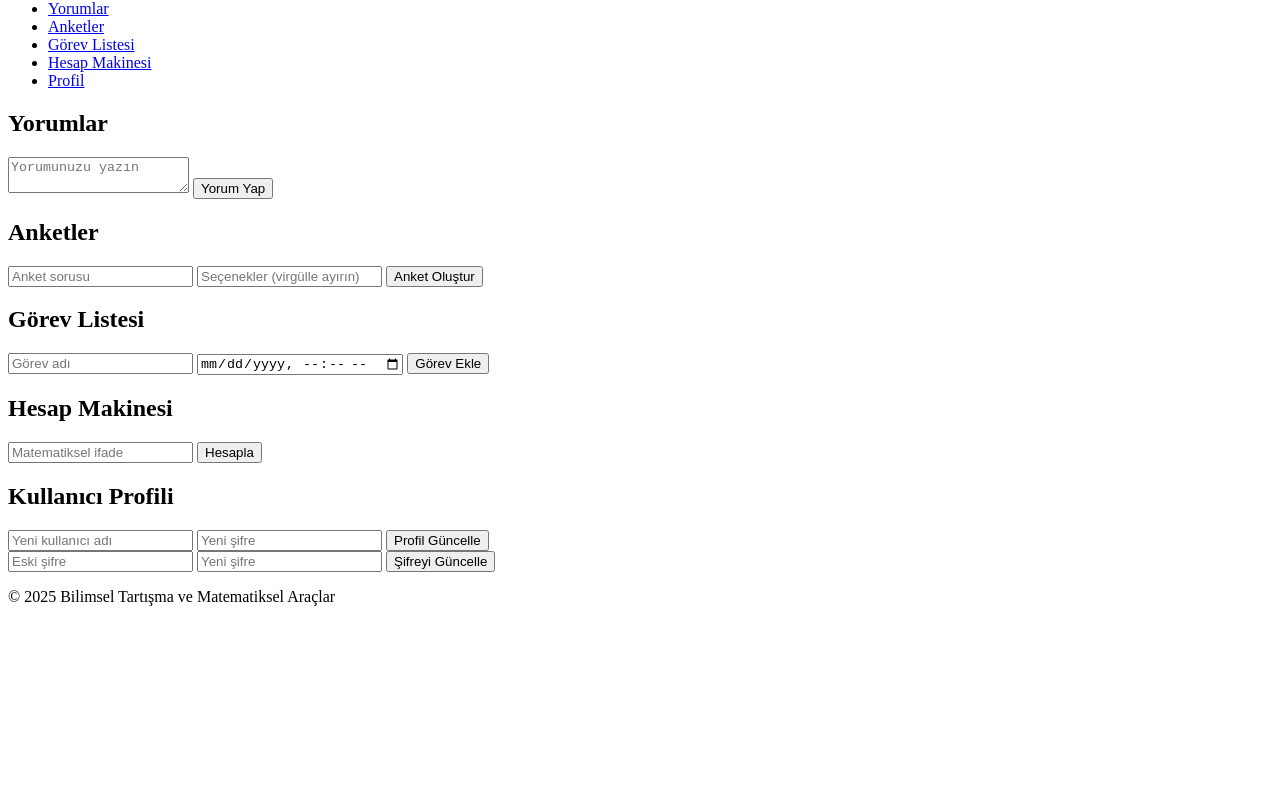
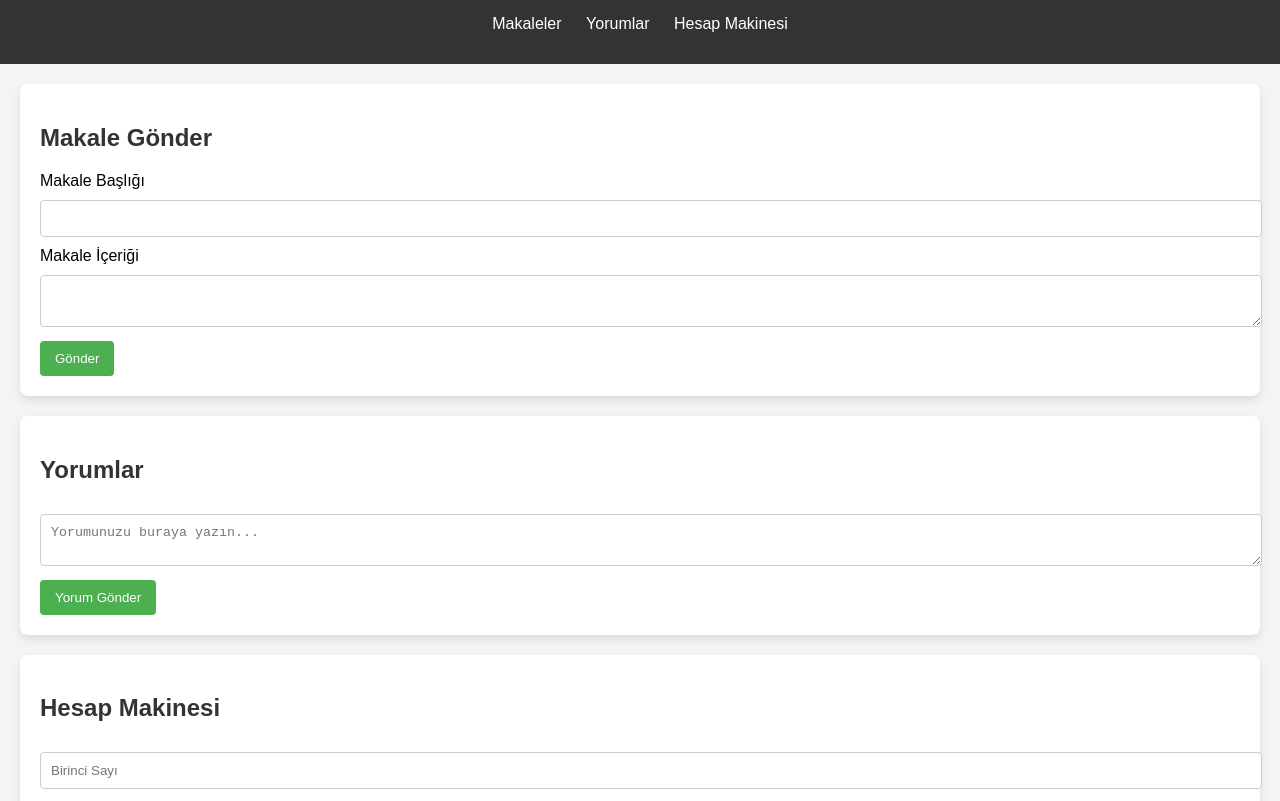
Before and after one commit to mazlum414/ai-mazlum-math, a plain HTML site: page index.html in a window 1280 px wide. Shown: the part 80-881 px from the top of the page. Before the commit the page ends 800 px from the top, so only its background shows below. Drawn offline with nearby package versions, Linux system fonts and the light colour scheme.

Commit message:
Add files via upload

```diff
--- a/index.html
+++ b/index.html
@@ -3,79 +3,58 @@
 <head>
     <meta charset="UTF-8">
     <meta name="viewport" content="width=device-width, initial-scale=1.0">
-    <title>Bilimsel Tartışma ve Matematiksel Araçlar</title>
-    <link rel="stylesheet" href="styles.css">
+    <title>Bilimsel Çalışmalar</title>
+    <link rel="stylesheet" href="style.css">
+    <script src="https://cdnjs.cloudflare.com/ajax/libs/Chart.js/3.8.0/chart.min.js"></script>
 </head>
 <body>
     <header>
-        <h1>Bilimsel Tartışma ve Matematiksel Araçlar</h1>
+        <h1>Bilimsel Çalışmalar ve Tartışmalar</h1>
         <nav>
             <ul>
-                <li><a href="#commentsSection">Yorumlar</a></li>
-                <li><a href="#surveySection">Anketler</a></li>
-                <li><a href="#taskSection">Görev Listesi</a></li>
-                <li><a href="#mathSection">Hesap Makinesi</a></li>
-                <li><a href="#profileSection">Profil</a></li>
+                <li><a href="#makaleler">Makaleler</a></li>
+                <li><a href="#yorumlar">Yorumlar</a></li>
+                <li><a href="#hesapmakinesi">Hesap Makinesi</a></li>
             </ul>
         </nav>
     </header>
 
-    <section id="commentsSection">
-        <h2>Yorumlar</h2>
-        <form id="commentForm">
-            <textarea id="commentText" placeholder="Yorumunuzu yazın"></textarea>
-            <button type="submit">Yorum Yap</button>
-        </form>
-        <div id="commentsList"></div>
-    </section>
-
-    <section id="surveySection">
-        <h2>Anketler</h2>
-        <form id="surveyForm">
-            <input type="text" id="surveyQuestion" placeholder="Anket sorusu">
-            <input type="text" id="surveyOptions" placeholder="Seçenekler (virgülle ayırın)">
-            <button type="submit">Anket Oluştur</button>
-        </form>
-        <div id="surveyList"></div>
-    </section>
-
-    <section id="taskSection">
-        <h2>Görev Listesi</h2>
-        <form id="taskForm">
-            <input type="text" id="taskName" placeholder="Görev adı">
-            <input type="datetime-local" id="taskDeadline">
-            <button type="submit">Görev Ekle</button>
-        </form>
-        <div id="taskList"></div>
-    </section>
-
-    <section id="mathSection">
-        <h2>Hesap Makinesi</h2>
-        <form id="mathForm">
-            <input type="text" id="mathExpression" placeholder="Matematiksel ifade">
-            <button type="submit">Hesapla</button>
-        </form>
-        <div id="mathResult"></div>
-    </section>
-
-    <section id="profileSection">
-        <h2>Kullanıcı Profili</h2>
-        <div id="profileUsername"></div>
-        <form id="updateProfileForm">
-            <input type="text" id="newUsername" placeholder="Yeni kullanıcı adı">
-            <input type="password" id="newPassword" placeholder="Yeni şifre">
-            <button type="submit">Profil Güncelle</button>
-        </form>
-        <form id="updatePasswordForm">
-            <input type="password" id="oldPassword" placeholder="Eski şifre">
-            <input type="password" id="newPassword" placeholder="Yeni şifre">
-            <button type="submit">Şifreyi Güncelle</button>
+    <!-- Makale Gönderme Bölümü -->
+    <section id="makaleler">
+        <h2>Makale Gönder</h2>
+        <form id="articleForm">
+            <label for="articleTitle">Makale Başlığı</label>
+            <input type="text" id="articleTitle" required>
+            <label for="articleContent">Makale İçeriği</label>
+            <textarea id="articleContent" required></textarea>
+            <button type="button" onclick="submitArticle()">Gönder</button>
         </form>
     </section>
 
-    <footer>
-        <p>© 2025 Bilimsel Tartışma ve Matematiksel Araçlar</p>
-    </footer>
+    <!-- Yorumlar Bölümü -->
+    <section id="yorumlar">
+        <h2>Yorumlar</h2>
+        <div id="commentsSection"></div>
+        <textarea id="userComment" placeholder="Yorumunuzu buraya yazın..."></textarea>
+        <button type="button" onclick="submitComment()">Yorum Gönder</button>
+    </section>
+
+    <!-- Hesap Makinesi Bölümü -->
+    <section id="hesapmakinesi">
+        <h2>Hesap Makinesi</h2>
+        <input type="number" id="input1" placeholder="Birinci Sayı" />
+        <input type="number" id="input2" placeholder="İkinci Sayı" />
+        <button type="button" onclick="calculate()">Hesapla</button>
+        <div id="result"></div>
+    </section>
+
+    <!-- Grafik Çizme Bölümü -->
+    <section id="grafik">
+        <h2>Fonksiyon Grafiği Çiz</h2>
+        <input type="text" id="graphFunction" placeholder="Fonksiyon (örneğin, x^2)" />
+        <button type="button" onclick="drawGraph()">Grafiği Çiz</button>
+        <canvas id="graphCanvas"></canvas>
+    </section>
 
     <script src="script.js"></script>
 </body>
--- /dev/null
+++ b/script.js
@@ -0,0 +1,111 @@
+// Makale Gönderme Fonksiyonu
+function submitArticle() {
+    const title = document.getElementById('articleTitle').value;
+    const content = document.getElementById('articleContent').value;
+
+    if (title && content) {
+        const articleData = {
+            title: title,
+            content: content
+        };
+
+        fetch('http://localhost:3000/submitArticle', {
+            method: 'POST',
+            headers: {
+                'Content-Type': 'application/json'
+            },
+            body: JSON.stringify(articleData)
+        })
+        .then(response => response.json())
+        .then(data => {
+            alert('Makale başarıyla gönderildi: ' + title);
+            document.getElementById('articleForm').reset(); // Formu sıfırlamak için
+        })
+        .catch(error => {
+            console.error('Makale gönderilirken bir hata oluştu:', error);
+            alert('Bir hata oluştu!');
+        });
+    } else {
+        alert('Lütfen tüm alanları doldurun.');
+    }
+}
+
+// Yorum Gönderme Fonksiyonu
+function submitComment() {
+    const commentText = document.getElementById('userComment').value;
+    if (commentText) {
+        const commentData = {
+            author: 'Me',
+            content: commentText
+        };
+
+        fetch('http://localhost:3000/submitComment', {
+            method: 'POST',
+            headers: {
+                'Content-Type': 'application/json'
+            },
+            body: JSON.stringify(commentData)
+        })
+        .then(response => response.json())
+        .then(data => {
+            const commentsSection = document.getElementById('commentsSection');
+            const newComment = document.createElement('div');
+            newComment.classList.add('comment');
+            newComment.innerHTML = `<p><strong>Yazar:</strong> Me</p><p>${commentText}</p>`;
+            commentsSection.appendChild(newComment);
+            document.getElementById('userComment').value = ''; // Temizle
+        })
+        .catch(error => {
+            console.error('Yorum gönderilirken bir hata oluştu:', error);
+            alert('Bir hata oluştu!');
+        });
+    }
+}
+
+// Hesap Makinesi
+function calculate() {
+    const num1 = parseFloat(document.getElementById('input1').value);
+    const num2 = parseFloat(document.getElementById('input2').value);
+    if (!isNaN(num1) && !isNaN(num2)) {
+        const sum = num1 + num2;
+        document.getElementById('result').textContent = `Sonuç: ${sum}`;
+    } else {
+        alert('Lütfen geçerli sayılar girin.');
+    }
+}
+
+// Grafik Çizme Fonksiyonu
+function drawGraph() {
+    const func = document.getElementById('graphFunction').value;
+    const ctx = document.getElementById('graphCanvas').getContext('2d');
+
+    // Basit bir fonksiyon çözümleme örneği: f(x) = x^2
+    const data = [];
+    for (let x = -10; x <= 10; x++) {
+        const y = x * x; // x^2 fonksiyonu
+        data.push({ x: x, y: y });
+    }
+
+    const chartData = {
+        datasets: [{
+            label: 'f(x) = x^2',
+            data: data,
+            borderColor: 'blue',
+            fill: false,
+            tension: 0.1
+        }]
+    };
+
+    new Chart(ctx, {
+        type: 'line',
+        data: chartData,
+        options: {
+            scales: {
+                x: {
+                    type: 'linear',
+                    position: 'bottom'
+                }
+            }
+        }
+    });
+}
--- /dev/null
+++ b/style.css
@@ -0,0 +1,66 @@
+body {
+    font-family: Arial, sans-serif;
+    margin: 0;
+    padding: 0;
+    background-color: #f4f4f4;
+}
+
+header {
+    background-color: #333;
+    color: white;
+    padding: 15px;
+    text-align: center;
+}
+
+nav ul {
+    list-style-type: none;
+    padding: 0;
+}
+
+nav ul li {
+    display: inline;
+    margin: 0 10px;
+}
+
+nav ul li a {
+    color: white;
+    text-decoration: none;
+}
+
+section {
+    margin: 20px;
+    padding: 20px;
+    background-color: white;
+    border-radius: 8px;
+    box-shadow: 0 4px 8px rgba(0, 0, 0, 0.1);
+}
+
+h2 {
+    color: #333;
+}
+
+input, textarea {
+    width: 100%;
+    padding: 10px;
+    margin: 10px 0;
+    border: 1px solid #ccc;
+    border-radius: 4px;
+}
+
+button {
+    padding: 10px 15px;
+    background-color: #4CAF50;
+    color: white;
+    border: none;
+    border-radius: 4px;
+    cursor: pointer;
+}
+
+button:hover {
+    background-color: #45a049;
+}
+
+#result {
+    font-weight: bold;
+    margin-top: 10px;
+}
```
Also changed, not shown: server.js (added, +77 -0 lines).
